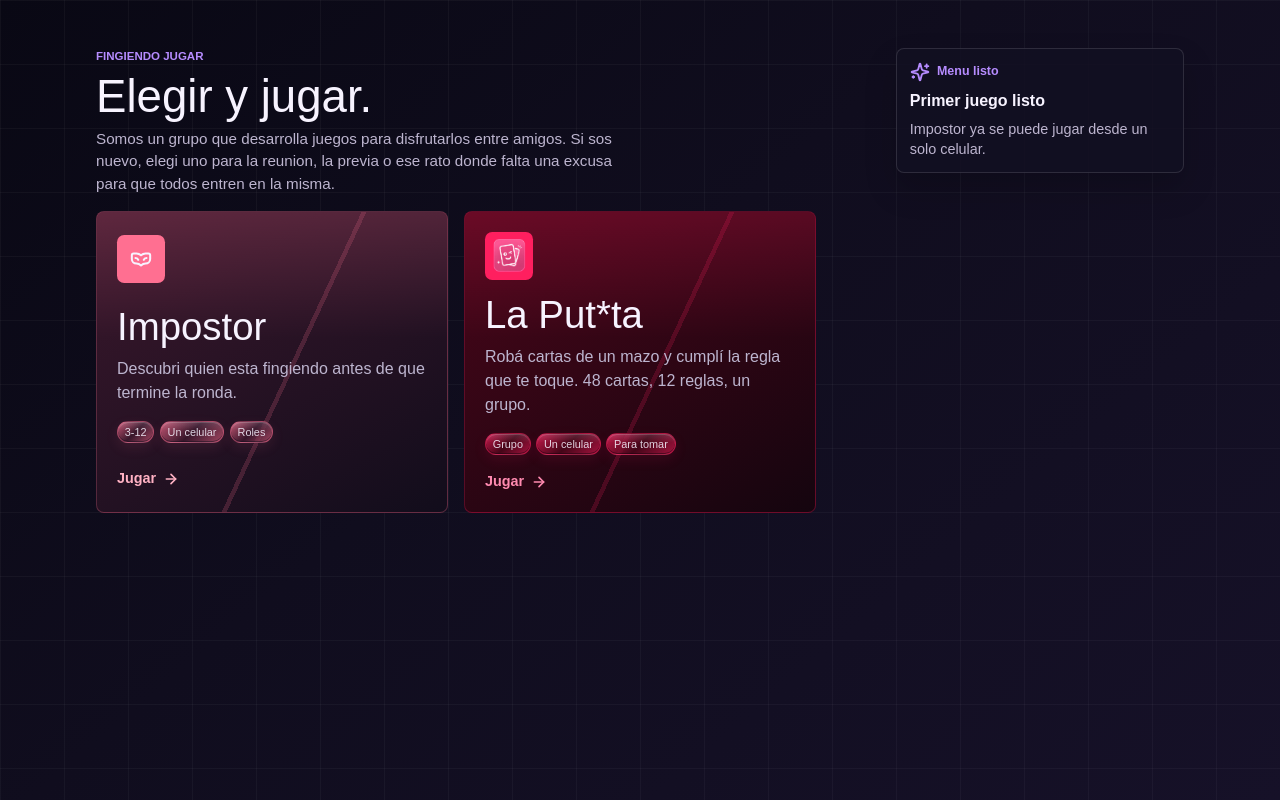
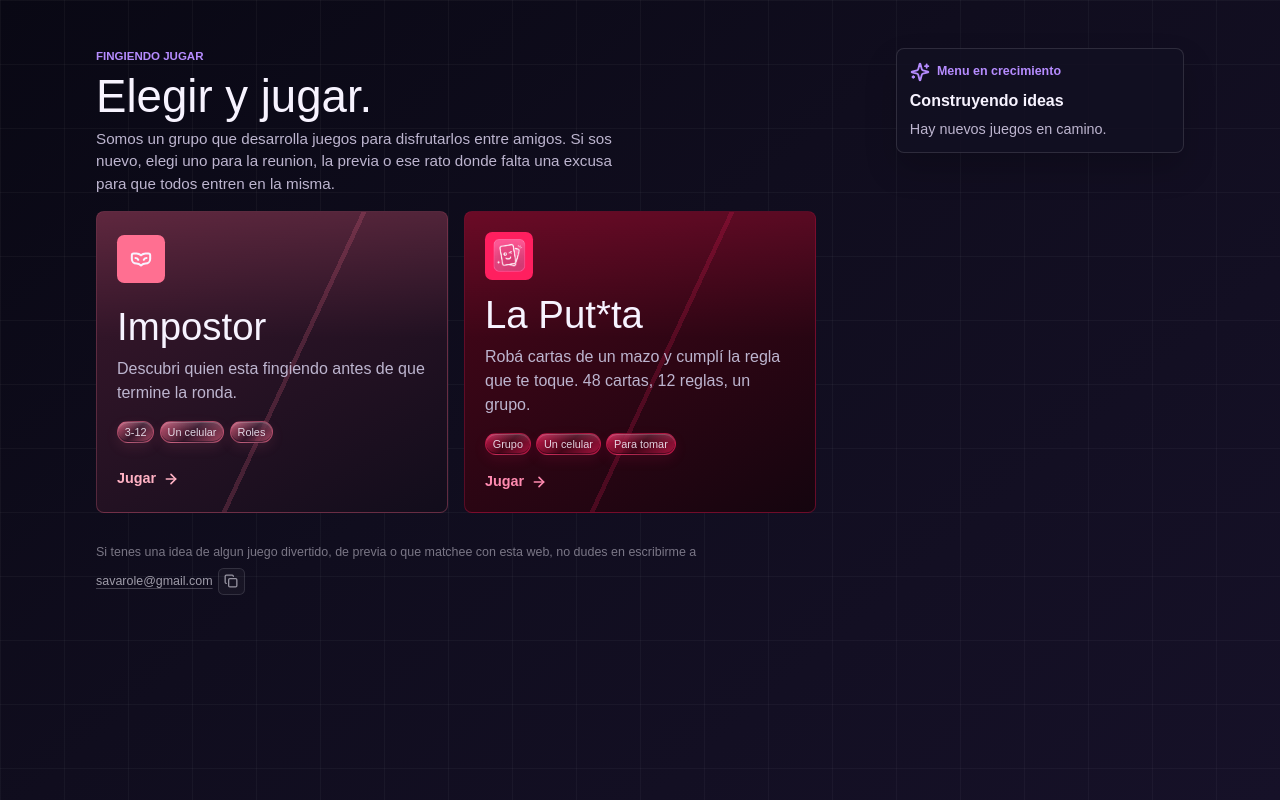
Before and after one commit to srodriguez-lefebre/fingiendo-jugar, a Next.js app: page / in a window 1280 px wide. Built offline with nearby package versions, Linux system fonts and the light colour scheme.

Commit message:
Actualiza estado del menu y footer de contacto

```diff
--- a/app/globals.css
+++ b/app/globals.css
@@ -144,7 +144,7 @@ textarea {
   display: flex;
   flex-direction: column;
   gap: 0.9rem;
-  padding-bottom: 2rem;
+  padding-bottom: 0.75rem;
 }
 
 .sr-only {
@@ -169,6 +169,51 @@ textarea {
   font-size: 0.9rem;
   font-weight: 800;
   white-space: nowrap;
+}
+
+.contact-footer {
+  display: flex;
+  flex-wrap: wrap;
+  align-items: center;
+  gap: 0.45rem;
+  max-width: 44rem;
+  padding: 0.1rem 0 2rem;
+  color: rgba(247, 243, 255, 0.46);
+  font-size: 0.78rem;
+  line-height: 1.45;
+}
+
+.contact-footer a {
+  color: rgba(247, 243, 255, 0.62);
+  text-decoration: underline;
+  text-decoration-color: rgba(247, 243, 255, 0.22);
+  text-underline-offset: 0.18rem;
+}
+
+.contact-footer__email {
+  display: inline-flex;
+  align-items: center;
+  gap: 0.35rem;
+  white-space: nowrap;
+}
+
+.contact-footer button {
+  display: inline-grid;
+  width: 1.65rem;
+  height: 1.65rem;
+  place-items: center;
+  border: 1px solid rgba(247, 243, 255, 0.12);
+  border-radius: 0.35rem;
+  color: rgba(247, 243, 255, 0.58);
+  background: rgba(255, 255, 255, 0.035);
+  cursor: pointer;
+}
+
+.contact-footer button:hover,
+.contact-footer button:focus-visible {
+  color: rgba(247, 243, 255, 0.84);
+  border-color: rgba(182, 140, 255, 0.28);
+  outline: none;
 }
 
 .games-grid {
--- /dev/null
+++ b/components/platform/contact-footer.tsx
@@ -0,0 +1,61 @@
+"use client";
+
+import { Check, Copy } from "lucide-react";
+import { useState } from "react";
+
+const CONTACT_EMAIL = "savarole@gmail.com";
+
+export function ContactFooter() {
+  const [copied, setCopied] = useState(false);
+
+  async function copyEmail() {
+    let didCopy = false;
+
+    try {
+      if (navigator.clipboard?.writeText) {
+        await navigator.clipboard.writeText(CONTACT_EMAIL);
+        didCopy = true;
+      }
+    } catch {}
+
+    if (!didCopy) {
+      const textarea = document.createElement("textarea");
+      textarea.value = CONTACT_EMAIL;
+      textarea.style.position = "fixed";
+      textarea.style.opacity = "0";
+      document.body.appendChild(textarea);
+      textarea.select();
+      didCopy = document.execCommand("copy");
+      textarea.remove();
+    }
+
+    if (didCopy) {
+      setCopied(true);
+      window.setTimeout(() => setCopied(false), 1600);
+    }
+  }
+
+  return (
+    <footer className="contact-footer">
+      <span>
+        Si tenes una idea de algun juego divertido, de previa o que matchee con
+        esta web, no dudes en escribirme a{" "}
+      </span>
+      <span className="contact-footer__email">
+        <a href={`mailto:${CONTACT_EMAIL}`}>{CONTACT_EMAIL}</a>
+        <button
+          type="button"
+          onClick={copyEmail}
+          aria-label="Copiar correo"
+          title={copied ? "Copiado" : "Copiar correo"}
+        >
+          {copied ? (
+            <Check size={14} strokeWidth={2.4} />
+          ) : (
+            <Copy size={14} strokeWidth={2.2} />
+          )}
+        </button>
+      </span>
+    </footer>
+  );
+}
--- a/components/platform/game-menu.tsx
+++ b/components/platform/game-menu.tsx
@@ -2,6 +2,7 @@ import { Sparkles } from "lucide-react";
 
 import { visibleMenuGames } from "@/games/registry";
 
+import { ContactFooter } from "./contact-footer";
 import { GameCard } from "./game-card";
 
 export function GameMenu() {
@@ -21,10 +22,10 @@ export function GameMenu() {
         <div className="menu-hero__panel" aria-label="Estado de la mesa">
           <div>
             <Sparkles size={20} strokeWidth={2.2} />
-            <span>Menu listo</span>
+            <span>Menu en crecimiento</span>
           </div>
-          <strong>Primer juego listo</strong>
-          <p>Impostor ya se puede jugar desde un solo celular.</p>
+          <strong>Construyendo ideas</strong>
+          <p>Hay nuevos juegos en camino.</p>
         </div>
       </section>
 
@@ -39,6 +40,7 @@ export function GameMenu() {
         </div>
 
       </section>
+      <ContactFooter />
     </main>
   );
 }
```
